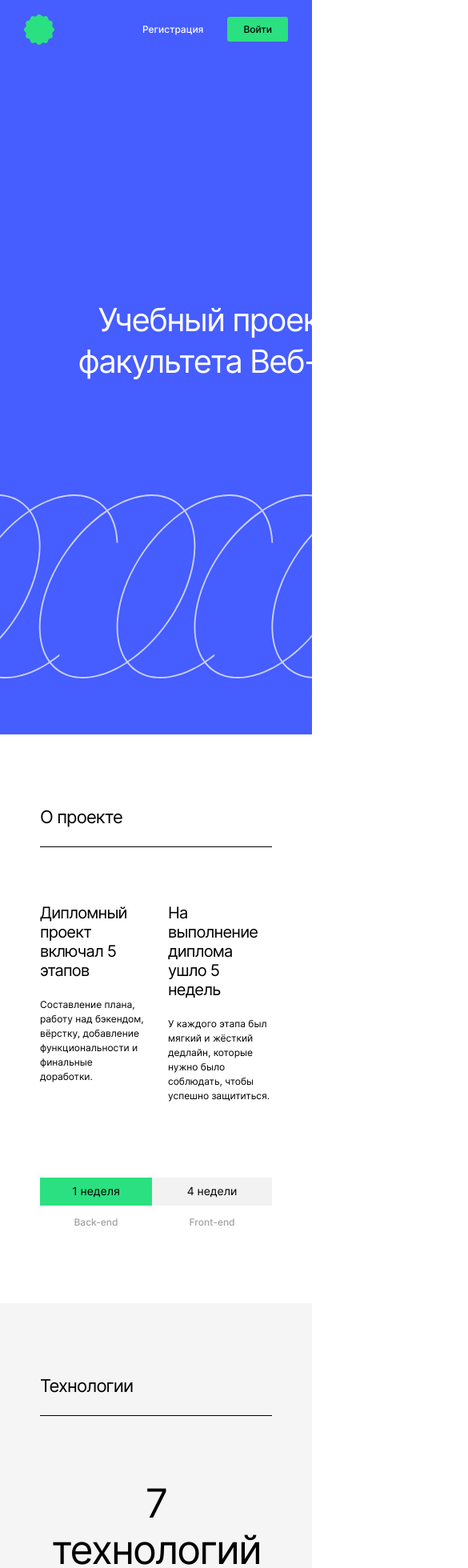
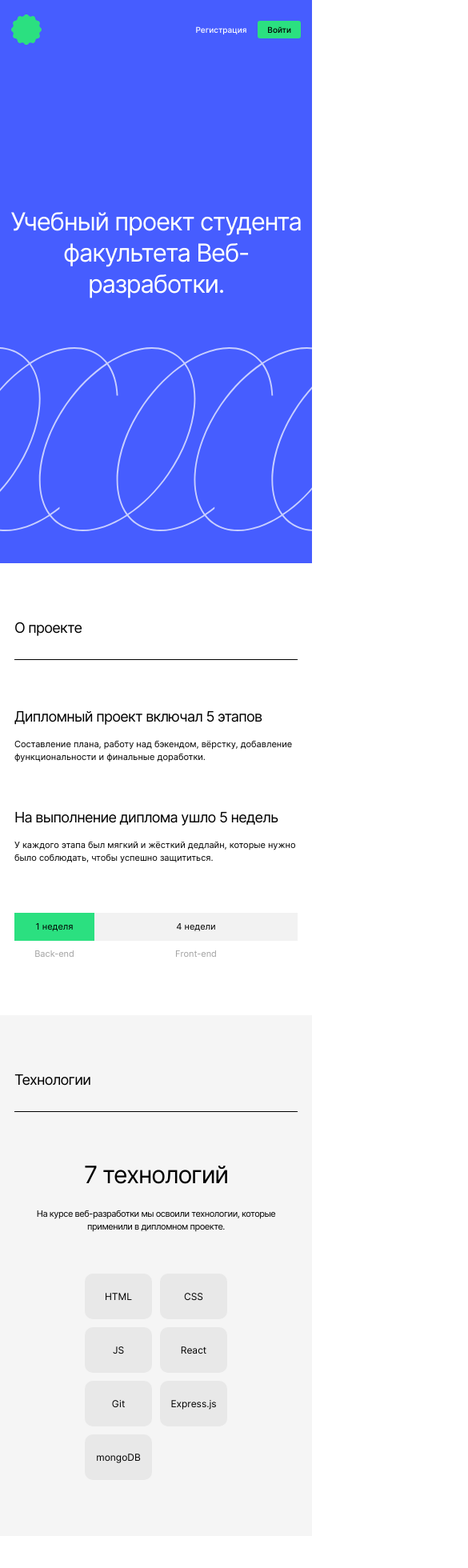
Before and after one commit to Ali-Gator/movies-explorer-frontend, a React (Create React App) app: page / in a window 390 px wide. Shown: the top 1960 px of the page at 80% size, 585 px wide, since content can reach past the window. Built offline with nearby package versions, Linux system fonts and the light colour scheme.

Commit message:
feat: add media queries for mobile for main

```diff
--- a/src/components/AboutMe/aboutMe.css
+++ b/src/components/AboutMe/aboutMe.css
@@ -50,10 +50,12 @@
 }
 
 .about-me__image {
-  width: 270px;
-  height: 327px;
+  width: 100%;
+  max-width: 270px;
+  height: auto;
   margin-top: 66px;
   border-radius: 10px;
+  object-fit: cover;
   justify-self: end;
 }
 
@@ -88,7 +90,48 @@
   }
 
   .about-me__image {
-    width: 255px;
-    height: 307px;
+    max-width: 255px;
   }
 }
+
+@media screen and (max-width: 550px) {
+  .about-me {
+    padding: 70px 14px;
+    grid-template-areas: 'subheader'
+                         'image'
+                         'description';
+    grid-template-columns: auto;
+  }
+
+  .about-me__description {
+    max-width: 598px;
+    margin: 0 10px 0 0;
+  }
+
+  .about-me__title {
+    font-size: 30px;
+    line-height: 1.2;
+    margin: 40px 0 0;
+  }
+
+  .about-me__subtitle {
+    font-size: 11px;
+    line-height: 1.45;
+    margin: 20px 0 0;
+  }
+
+  .about-me__text {
+    line-height: 1.45;
+  }
+
+  .about-me__links {
+    margin: 40px 0 0;
+    list-style: none;
+    column-gap: 26px;
+  }
+
+  .about-me__image {
+    max-width: 292px;
+    margin-top: 60px;
+  }
+}
--- a/src/components/AboutProject/aboutProject.css
+++ b/src/components/AboutProject/aboutProject.css
@@ -85,3 +85,51 @@
     padding: 9px 10px;
   }
 }
+
+@media screen and (max-width: 550px) {
+  .about-project {
+    padding: 70px 18px;
+  }
+
+  .subheader {
+    font-size: 18px;
+    line-height: 1.22;
+    padding-bottom: 28px;
+  }
+
+  .about-project__list {
+    flex-direction: column;
+    margin-top: 60px;
+    row-gap: 56px;
+  }
+
+  .facts {
+    width: 100%;
+  }
+
+  .facts__term {
+    font-size: 18px;
+    line-height: 1.22;
+  }
+
+  .facts__description {
+    margin: 16px 0 0;
+  }
+
+  .term-scale {
+    margin-top: 60px;
+    grid-template-columns: 100px auto;
+  }
+
+  .term-scale__title {
+    font-size: 11px;
+    line-height: 1.18;
+    padding: 11px 10px;
+  }
+
+  .term-scale__text {
+    font-weight: 400;
+    line-height: 1.21;
+    margin: 10px 0 0;
+  }
+}
--- a/src/components/App/app.css
+++ b/src/components/App/app.css
@@ -23,3 +23,10 @@ body {
     line-height: 1.5;
   }
 }
+
+@media screen and (max-width: 550px) {
+  body {
+    font-size: 11px;
+    line-height: 1.45;
+  }
+}
--- a/src/components/Footer/footer.css
+++ b/src/components/Footer/footer.css
@@ -43,3 +43,38 @@
     background-color: #FFFFFF;
   }
 }
+
+@media screen and (max-width: 550px) {
+  .footer {
+    font-size: 12px;
+    line-height: 1.25;
+    padding: 79px 10px 10px;
+  }
+
+  .footer__text {
+    padding: 0 0 21px;
+  }
+
+  .footer__wrapper {
+    flex-direction: column;
+    margin: 30px 0 0;
+    row-gap: 30px;
+  }
+
+  .footer__copyright {
+    order: 2;
+    color: #A0A0A0;
+  }
+
+  .footer__links {
+    align-items: center;
+    flex-direction: column;
+    order: 1;
+    row-gap: 12px;
+  }
+
+  .footer__link {
+    text-decoration: none;
+    color: inherit;
+  }
+}
--- a/src/components/Header/header.css
+++ b/src/components/Header/header.css
@@ -40,3 +40,19 @@
     padding: 0 30px;
   }
 }
+
+@media screen and (max-width: 550px) {
+  .header {
+    padding: 0 14px;
+  }
+
+  .header__link {
+    font-size: 10px;
+    line-height: 1.6;
+  }
+
+  .header__link_main {
+    margin-left: 14px;
+    padding: 5px 12px;
+  }
+}
--- a/src/components/Portfolio/portfolio.css
+++ b/src/components/Portfolio/portfolio.css
@@ -48,10 +48,6 @@
     padding: 0 50px 71px;
   }
 
-  .portfolio__list {
-    margin: 30px 0 0;
-  }
-
   .portfolio__item {
     font-size: 28px;
     line-height: 1.79;
@@ -63,3 +59,29 @@
     height: 60px;
   }
 }
+
+@media screen and (max-width: 550px) {
+  .portfolio {
+    padding: 0 14px 51px;
+  }
+
+  .portfolio__title {
+    font-size: 14px;
+    line-height: 1.43;
+  }
+
+  .portfolio__list {
+    margin: 20px 0 0;
+  }
+
+  .portfolio__item {
+    font-size: 18px;
+    line-height: 1.56;
+  }
+
+  .portfolio__item::after {
+    width: 18px;
+    height: 28px;
+  }
+
+}
--- a/src/components/Promo/promo.css
+++ b/src/components/Promo/promo.css
@@ -19,7 +19,7 @@
   font-size: 40px;
   font-weight: 400;
   line-height: 1.3;
-  width: 626px;
+  max-width: 626px;
   margin: 0;
   letter-spacing: -0.04em;
   color: #ffffff;
@@ -43,3 +43,18 @@
     background-size: 680px 230px;
   }
 }
+
+@media screen and (max-width: 550px) {
+  .promo {
+    padding: 183px 10px 330px;
+  }
+
+  .promo__title {
+    font-size: 31px;
+    line-height: 1.26;
+  }
+
+  .promo::after {
+    top: 57.1%;
+  }
+}
--- a/src/components/Techs/techs.css
+++ b/src/components/Techs/techs.css
@@ -61,3 +61,35 @@
     padding: 21px 0;
   }
 }
+
+@media screen and (max-width: 550px) {
+  .techs {
+    padding: 70px 18px;
+  }
+
+  .techs__title {
+    font-size: 30px;
+    line-height: 1.2;
+    margin: 60px auto 0;
+  }
+
+  .techs__text {
+    font-size: 11px;
+    line-height: 1.45;
+    margin: 24px auto 0;
+  }
+
+  .techs__skills {
+    display: flex;
+    flex-wrap: wrap;
+    justify-content: start;
+    max-width: 178px;
+    margin: 50px auto 0;
+    row-gap: 10px;
+  }
+
+  .techs__skill-item {
+    font-size: 12px;
+    width: 84px;
+  }
+}
```
